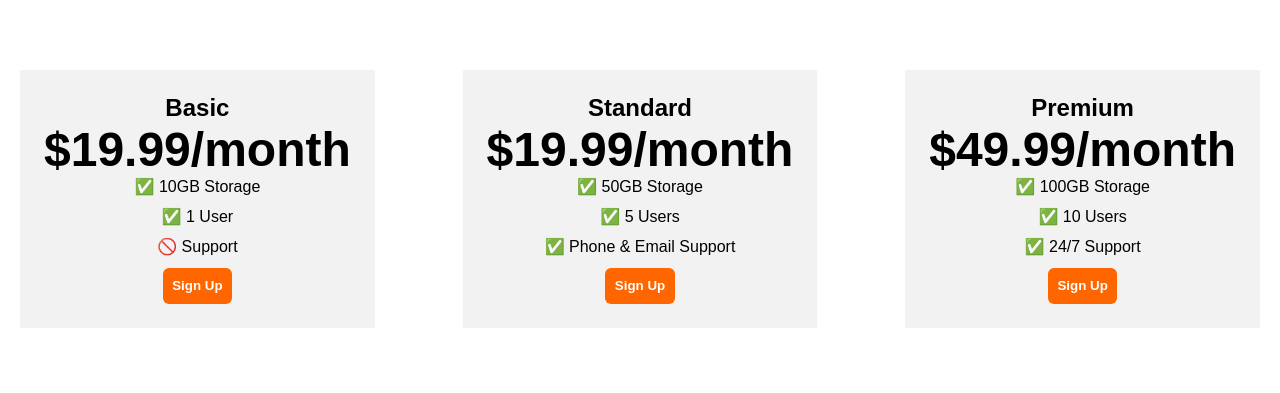
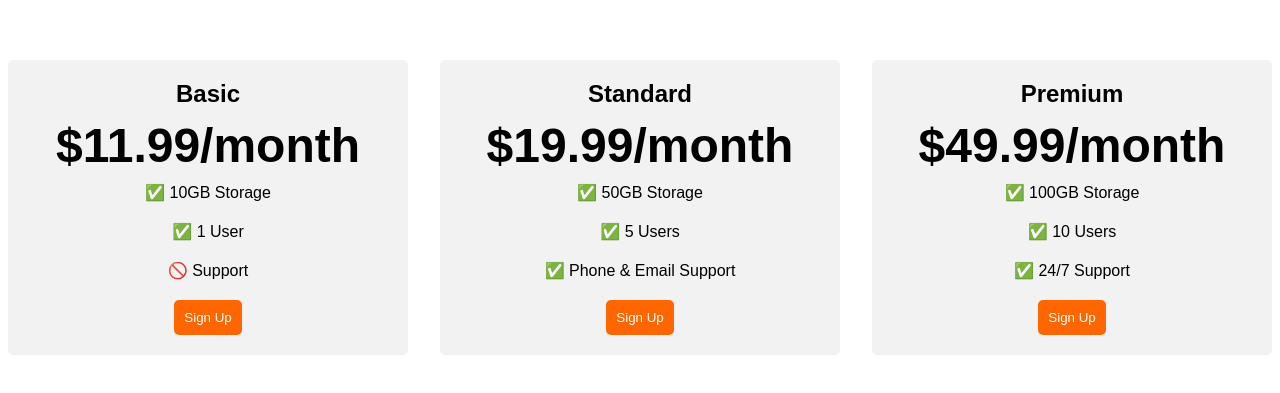
Before and after one commit to DrSidiya/Flex-box, a plain HTML site: page index.html in a window 1280 px wide. Shown: the part 201-594 px from the top of the page. Drawn offline with Linux system fonts and the light colour scheme; a web font is replaced by a local one.

Commit message:
Update index.html

```diff
--- a/index.html
+++ b/index.html
@@ -7,60 +7,61 @@
   <link rel="preconnect" href="https://fonts.gstatic.com" crossorigin>
   <link href="https://fonts.googleapis.com/css2?family=Sono:wght@400;700&display=swap" rel="stylesheet">
   <style>
-    *{
-      box-sizing: border-box;
-      margin: 0;
-      padding: 0;
-    }
-    ul{
-      list-style: none;
-    }
     body {
       font-family: 'Sono', sans-serif;
     }
-    .pricing-container{
+
+    .pricing-container {
       display: flex;
-      justify-content: space-between;
+      justify-content: center;
       align-items: center;
+      height: 100vh;
+      gap: 2rem;
+    }
+
+    .pricing-plan {
+      flex: 1;
+      max-width: 400px;
+      padding: 20px;
+      background-color: #f2f2f2;
+      border-radius: 5px;
       text-align: center;
-      height: 100vh;
-      margin: 0 20px;
     }
-    .pricing-plan{
-      max-width:400px;
-      background-color: #f2f2f2;
-      font-size: 1.5rem;
-      padding: 1em;
+
+    .plan-title {
+      font-size: 24px;
+      font-weight: bold;
+      margin-bottom: 10px;
     }
-    .plan-title{
+
+    .plan-price {
+      font-size: 48px;
       font-weight: bold;
+      margin-bottom: 10px;
     }
-    .plan-price{
-      font-size: 3rem;
-      font-weight: bold;
+
+    .plan-features {
+      list-style: none;
+      padding: 0;
+      margin: 0;
     }
-    .plan-features li{
-      font-size: 1rem;
-      margin-bottom: .7em;
+
+    .plan-features li {
+      margin-bottom: 20px;
     }
-    .plan-button{
+
+    .plan-button {
+      padding: 10px;
       background-color: #ff6600;
-      color: white;
-      font-weight: bold;
+      color: #fff;
+      border-radius: 5px;
       border: none;
-      border-radius: 6px;
-      padding: .8em .7em;
-      transition: .5s;
     }
-    .plan-button:hover{
-      box-shadow: 1px 1px 10px rgba(0,0,0,0.3);
-    }
-    /* Hint: What can you do with a media query and flexbox? */
+
     @media (max-width: 1250px) {
-      .pricing-container{
+      .pricing-container {
         flex-direction: column;
         height: 100%;
-        gap: 30px;
       }
     }
   </style>
@@ -70,7 +71,7 @@
   <div class="pricing-container">
     <div class="pricing-plan">
       <div class="plan-title">Basic</div>
-      <div class="plan-price">$19.99/month</div>
+      <div class="plan-price">$11.99/month</div>
       <ul class="plan-features">
         <li>✅ 10GB Storage</li>
         <li>✅ 1 User</li>
```
